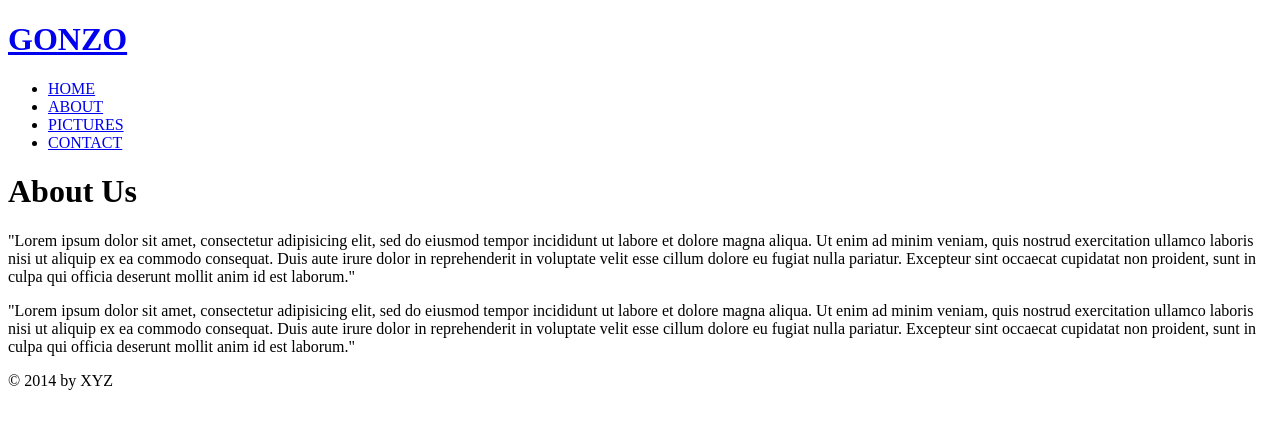
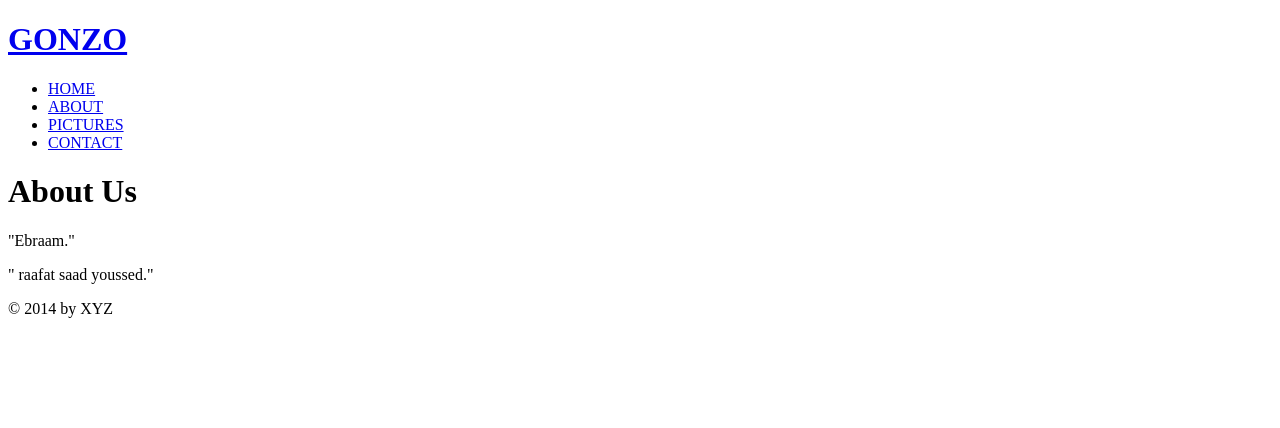
Before and after one commit to ebraam/learn, a plain HTML site: page about.html in a window 1280 px wide. Drawn offline with Linux system fonts and the light colour scheme.

Commit message:
new change

```diff
--- a/about.html
+++ b/about.html
@@ -39,10 +39,10 @@
 
 
 <div class="content">
-<!img class="fltr" src="images/about.png"  />
+
 <h1>About Us</h1>
-<p>"Lorem ipsum dolor sit amet, consectetur adipisicing elit, sed do eiusmod tempor incididunt ut labore et dolore magna aliqua. Ut enim ad minim veniam, quis nostrud exercitation ullamco laboris nisi ut aliquip ex ea commodo consequat. Duis aute irure dolor in reprehenderit in voluptate velit esse cillum dolore eu fugiat nulla pariatur. Excepteur sint occaecat cupidatat non proident, sunt in culpa qui officia deserunt mollit anim id est laborum."</p>
-<p>"Lorem ipsum dolor sit amet, consectetur adipisicing elit, sed do eiusmod tempor incididunt ut labore et dolore magna aliqua. Ut enim ad minim veniam, quis nostrud exercitation ullamco laboris nisi ut aliquip ex ea commodo consequat. Duis aute irure dolor in reprehenderit in voluptate velit esse cillum dolore eu fugiat nulla pariatur. Excepteur sint occaecat cupidatat non proident, sunt in culpa qui officia deserunt mollit anim id est laborum."</p>
+<p>"Ebraam."</p>
+<p>" raafat saad youssed."</p>
 
 
 
```
